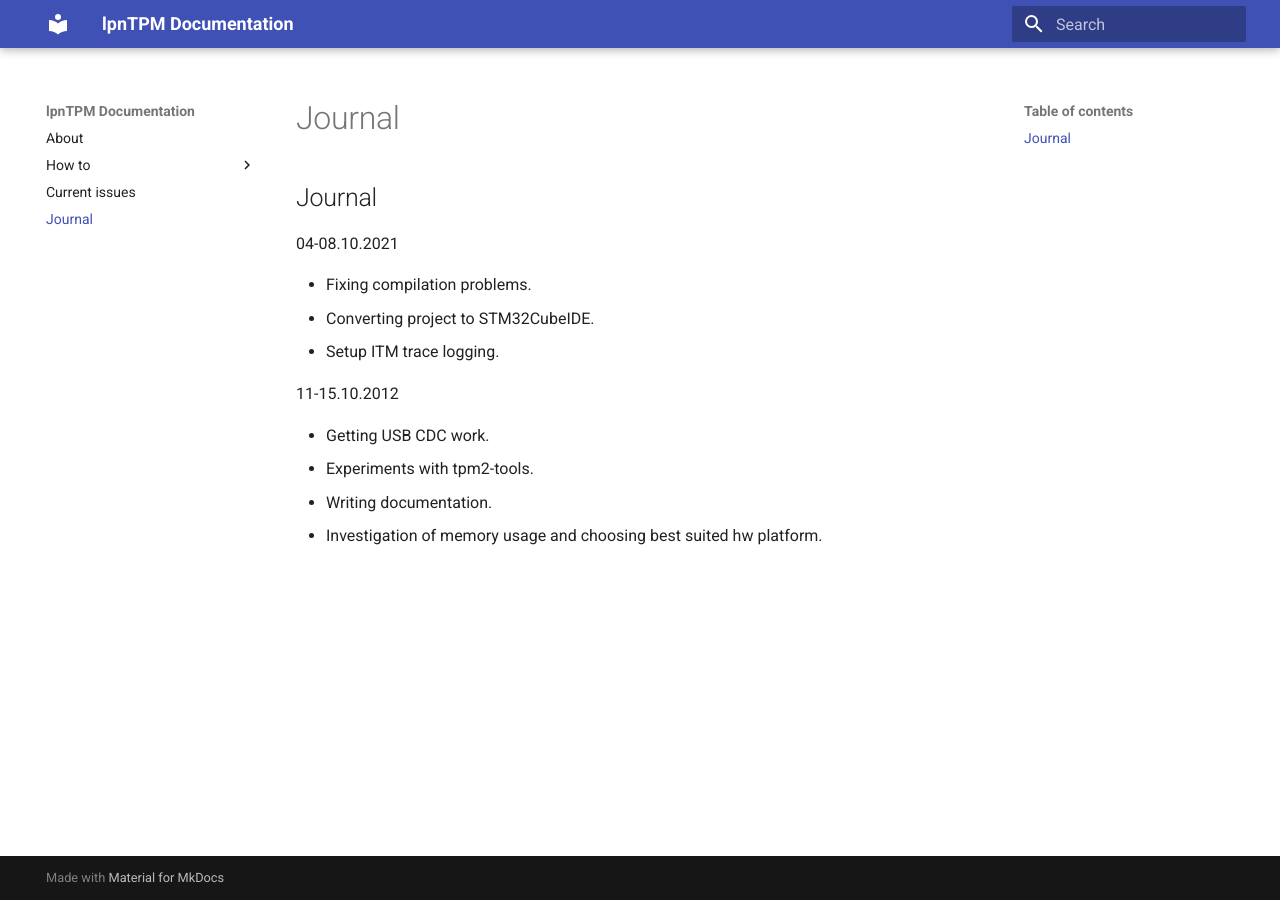
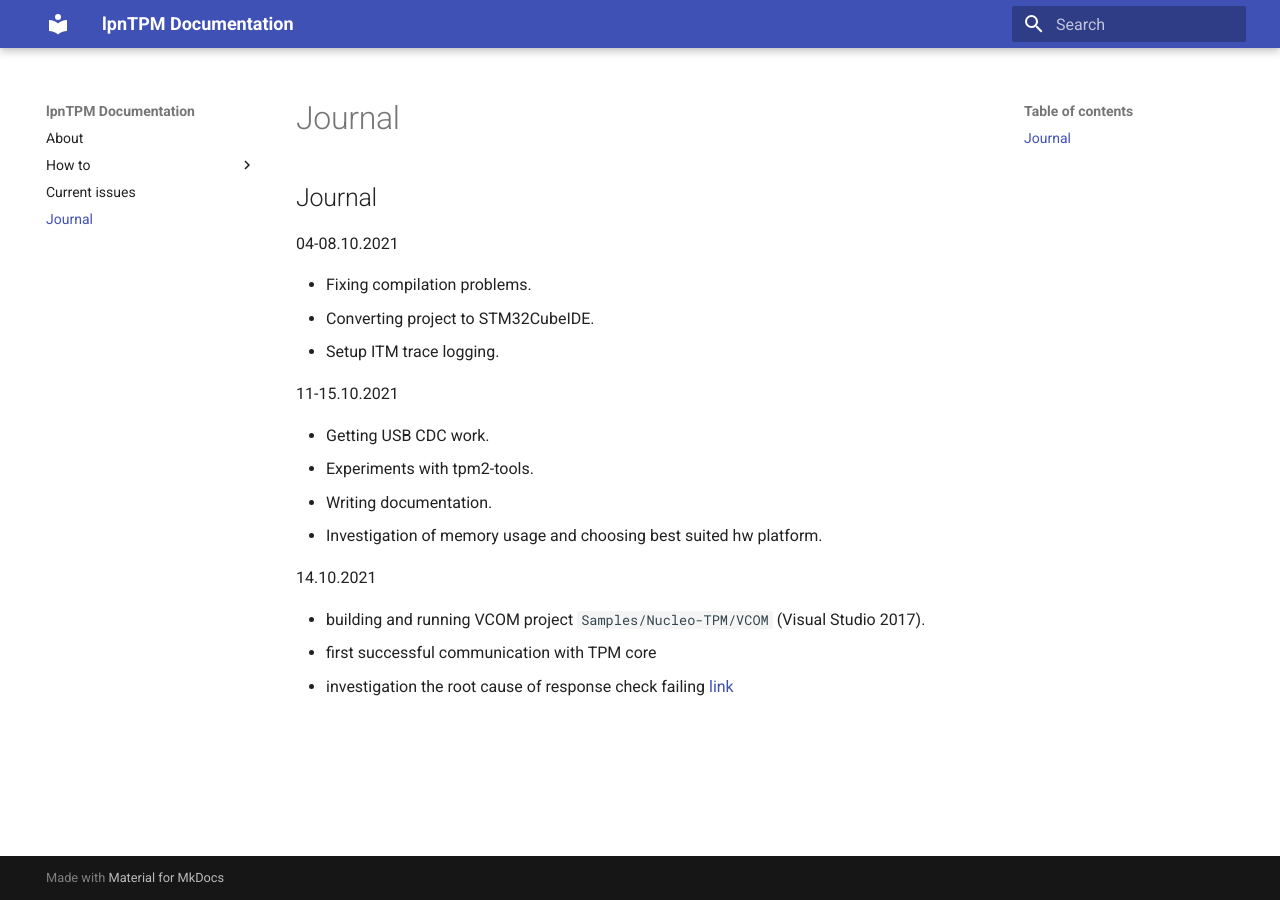
Before and after one commit to lpn-plant/lpntpm-docs, an MkDocs documentation site: the page built from docs/journal.md, in a window 1280 px wide. Built offline with MkDocs 1.6.1 and Material for MkDocs 9.7.7, drawn with Linux system fonts in a browser that asks for light colours.

Commit message:
updated journal with 14.10.2021 entry

```diff
--- a/docs/journal.md
+++ b/docs/journal.md
@@ -6,9 +6,17 @@
 - Converting project to STM32CubeIDE.
 - Setup ITM trace logging.
 
-11-15.10.2012
+11-15.10.2021
 
 - Getting USB CDC work.
 - Experiments with tpm2-tools.
 - Writing documentation.
 - Investigation of memory usage and choosing best suited hw platform.
+
+14.10.2021
+
+- building and running VCOM project `Samples/Nucleo-TPM/VCOM`
+(Visual Studio 2017).
+- first successful communication with TPM core
+- investigation the root cause of response check failing
+[link](https://github.com/lpn-plant/ms-tpm-20-ref/blob/master/Samples/Nucleo-TPM/VCOM/VCOM-TPM/VCOM-TPM.cpp#L198)
```
